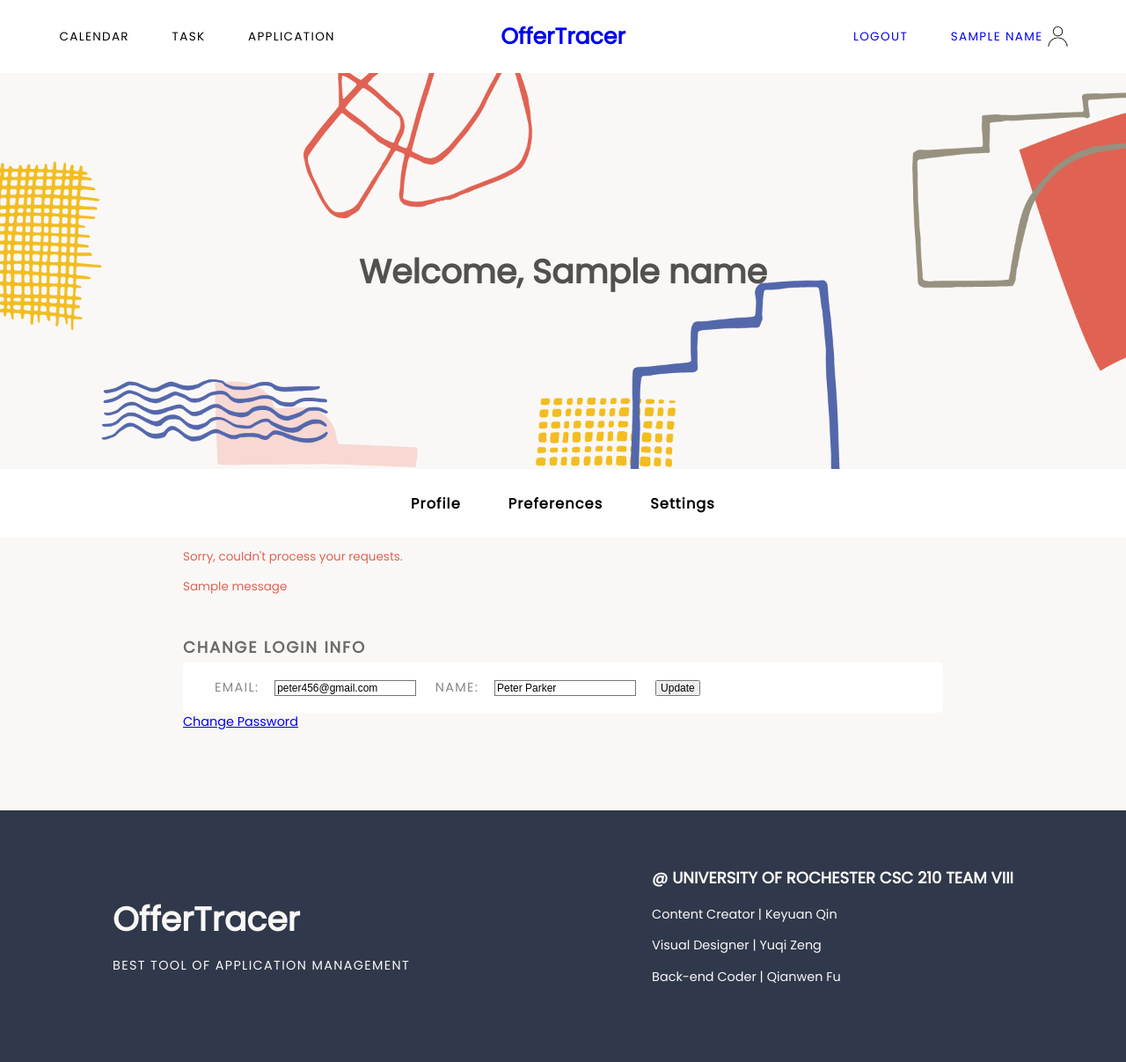
After one commit to yzeng810/CSC210Final, a Flask app: template templates/accountBackup.html in a window 1280 px wide. The commit adds this page. Shown: the whole page at 88% size. Run offline with Flask 2, Linux system fonts and the light colour scheme; a user stored in the database is signed in; tables that the repository leaves empty hold one stand-in row (values such as "Sample post"); the template is opened without the code that fills it: most values are stand-ins (such as "Sample title", 1, 10 or a date in 2020); one stand-in notice (Sample message) is shown; parts of the project's set-up code (start-up, migrations or seed data) failed here and were passed over.

Commit message:
update on Dashboard

```diff
--- a/static/css/dashboard.css
+++ b/static/css/dashboard.css
@@ -1,11 +1,165 @@
 /** {
 	border: 1px solid hotpink;
 }*/
+
+/* General for header */
+.dashContainer {
+	background-color: #faf8f6;
+	min-height: 100%;
+	margin: 0;
+}
+
 .dashHeader {
-	background-image: url(../images/eighthBack.png);
+	background-image: url(../images/dashback.png);
 	background-repeat: no-repeat;
 	background-size: cover;
 	background-position: center;
+	height: 500px;
+}
 
-	height: 50%;
+.dashMenu {
+	width: 100%;
+	background-color: white;
+	display: flex;
+	justify-content: center;
+	height: 85px;
 }
+
+.dashContentContainer {
+	margin: 0 auto;
+	width: 100%;
+	align-self: center;
+	display: flex;
+	justify-content: center;
+	height: auto;
+}
+
+.dashContent {
+	width: 960px;
+	font-family: 'Poppins', sans-serif;
+	height: auto;
+	padding-bottom: 100px;
+}
+
+.errorMessage {
+	font-size: 15px;
+	font-weight: normal;
+	color: #e06253;
+	margin-bottom: 15px;
+}
+
+.dashHeader h1 {
+	font-size: 42px;
+	color: #52514e;
+}
+
+.dashMenu a {
+	height: auto;
+	margin-left: 30px;
+	margin-right: 30px;
+	padding-top: 30px;
+
+	font-family: 'Poppins', sans-serif;
+	text-decoration: none;
+	font-size: 18px;
+	letter-spacing: 1.2px;
+	font-weight: bold;
+	color: black;
+	text-align: center;
+}
+
+.dashContent h2 {
+	margin-bottom: 5px;
+	margin-top: 50px;
+	text-transform: uppercase;
+	color: #6c6b67;
+	font-size: 20px;
+	letter-spacing: 2px;
+}
+
+/* Profile Page */
+.profileContent {
+	display: grid;
+	grid-template-columns: 1fr 1fr;
+	background-color: white;
+	border-radius: 5px;
+	padding: 20px;
+}
+
+.profileItem {
+	display: inline-flex;
+	margin-left: 20px;
+}
+
+.profileItem h3 {
+	font-size: 16px;
+	margin-right: 40px;
+	letter-spacing: 1.2px;
+}
+
+.profileItem p {
+	font-size: 15px;
+	vertical-align: middle;
+}
+/* --------------- End ------------- */
+
+/* Account Page */
+.dashContent form {
+	background-color: white;
+	border-radius: 5px;
+	padding: 20px;
+}
+
+.dashContent form * {
+	margin-left: 20px;
+}
+
+.dashContent label {
+	font-size: 16px;
+	color: #888783;
+	letter-spacing: 1.5px;
+	text-transform: uppercase;
+
+}
+
+.dashInput {
+	width: 92%;
+	font-size: 15px;
+	padding: 15px;
+	border: none;
+	background-color: #f2f2f1;
+	margin-bottom: 30px;
+}
+
+.dashSave {
+	outline: none;
+	background-color: #e06253;
+	border: none;
+	padding-top: 20px;
+	padding-bottom: 20px;
+	padding-left: 50px;
+	padding-right: 50px;
+	border-radius: 30px;
+	text-align: center;
+	color: white;
+	font-size: 16px;
+	text-transform: uppercase;
+	letter-spacing: 2px;
+	cursor: pointer;
+	margin-bottom: 20px;
+}
+/* --------------- End ------------- */
+
+/* Preference Page */
+
+
+/* --------------- End ------------- */
+
+
+.dashMenu a:hover {
+	color: #e06253;
+}
+
+.dashHeader h1:hover {
+	color: #e06253;
+}
--- a/static/css/nav.css
+++ b/static/css/nav.css
@@ -1,7 +1,7 @@
 /** {
 	border: 1px hotpink solid;
-}*/
-
+}
+*/
 .main-menu {
 	top: 0;
 	width: 100%;
--- /dev/null
+++ b/templates/accountBackup.html
@@ -0,0 +1,24 @@
+{% extends "dashboardBase.html" %}
+
+{% block dashboard %}
+<div class="dashContent">
+	{% with messages = get_flashed_messages() %}
+		{% if messages %}
+			<p class="errorMessage">Sorry, couldn't process your requests.</p>
+			{% for msg in messages %}
+				<p class="errorMessage">{{ msg }}</p>
+			{% endfor %}
+		{% endif %}
+	{% endwith %}
+
+	<h2>Change Login Info</h2>
+	<form method="POST" action="/account">
+		<label for="email">Email:</label><input type="email" name="email" id="email" value="{{current_user.email}}" required>
+		<label for="name">Name:</label><input type="text" name="name" id="name" value="{{current_user.name}}" required>
+		<!--<label for="password">Password:</label><input type="password" name="password" id="password" required placeholder="Enter Your Password">-->
+		<input type="submit" value="Update" class="submit" id="submit">
+	</form>
+	<a href="{{url_for('auth.request_reset')}}">Change Password</a>
+
+</div>
+{% endblock %}
--- a/templates/baseLogged.html
+++ b/templates/baseLogged.html
@@ -5,7 +5,6 @@
 	<title>Job Tracer</title>
 	<link rel="stylesheet" type="text/css" href="{{ url_for('static', filename='css/nav.css') }}">
 	<link rel="stylesheet" type="text/css" href="{{ url_for('static', filename='css/styles.css') }}">
-	<link rel="stylesheet" type="text/css" href="{{ url_for('static', filename='css/loginsys.css') }}">
 	<link rel="stylesheet" type="text/css" href="{{ url_for('static', filename='css/dashboard.css') }}">
 	<link rel="preconnect" href="https://fonts.gstatic.com">
 	<link href="https://fonts.googleapis.com/css2?family=Poppins:wght@200;300;400&display=swap" rel="stylesheet">
@@ -36,11 +35,26 @@
 	</nav>
 
 
-	<div class="container">
-		{% block content %}
-		{% endblock %}
-	</div>
+	{% block content %}
+	{% endblock %}
+
+	<footer class="sectionContainer">
+			<div class="content footerContent containAlignCenter">
+				<div class="webName">
+					<h3>OfferTracer</h3>
+					<p>Best Tool of Application Management</p>
+				</div>
+				<div class="developer">
+					<h3>@ University of Rochester CSC 210 TEAM VIII</h3>
+					<p>Content Creator | Keyuan Qin</p>
+					<p>Visual Designer | Yuqi Zeng</p>
+					<p>Back-end Coder | Qianwen Fu</p>
+				</div>
+			</div>
+	</footer>
 	{% endif %}
+<!--
+<script src="{{ url_for('static', filename='js/menu-highlighter.js') }}"></script> -->
 
 </body>
 </html>
--- /dev/null
+++ b/templates/dashboardBase.html
@@ -0,0 +1,24 @@
+{% extends "baseLogged.html" %}
+
+{% block content %}
+<div class="dashContainer">
+<div class="dashHeader sectionContainer">
+	<div class="content">
+		<h1>Welcome, {{ name }}</h1>
+	</div>
+</div>
+
+<nav class="dashMenu">
+	<a href="{{url_for('main.dashboard')}}">Profile</a>
+	<a href="">Preferences</a>
+	<a href="{{url_for('main.account')}}">Settings</a>
+</nav>
+
+<div class="dashContentContainer">
+	{% block dashboard %}
+	{% endblock %}
+</div>
+
+</div>
+
+{% endblock %}
```
Also changed, not shown: static/js/menu-highlighter.js (added, +55 -0 lines), templates/account.html (+29 -12 lines), templates/base.html (+15 -0 lines), templates/dashboard.html (+26 -5 lines), templates/index.html (+0 -15 lines), templates/preference.html (added, +9 -0 lines), static/images/dashback.png (added), 4 other files.
